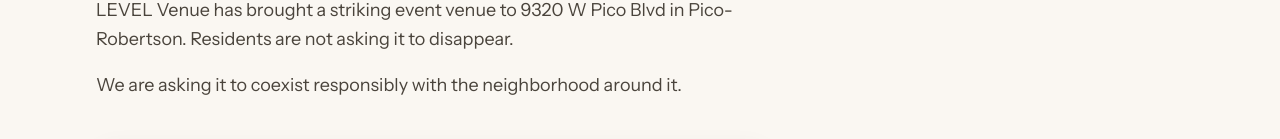
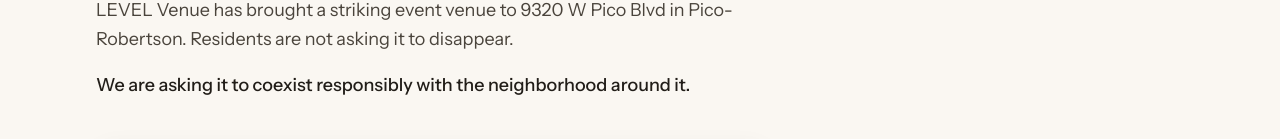
Before and after one commit to hotboneblues/level-with-respect, a Next.js app: page / in a window 1280 px wide. Shown: the part 373-512 px from the top of the page. Built offline with nearby package versions, Linux system fonts and the light colour scheme; no server answers.

Commit message:
Update page.tsx

```diff
--- a/app/page.tsx
+++ b/app/page.tsx
@@ -94,7 +94,7 @@
                 Blvd in Pico-Robertson. Residents are not asking it to
                 disappear.
               </p>
-              <p>
+              <p className="font-medium text-ink">
                 We are asking it to coexist responsibly with the neighborhood
                 around it.
               </p>
```
